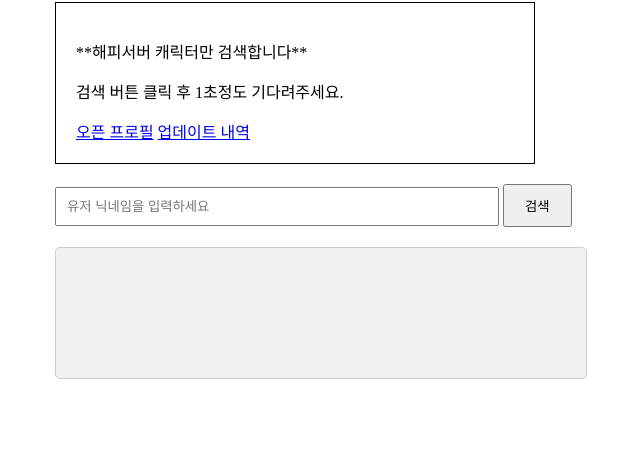
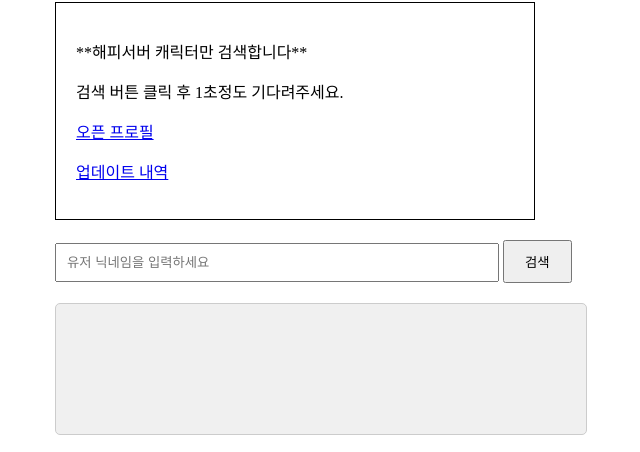
Before and after one commit to keeba0421/ca.api, a website: page index.html in a window 1280 px wide. Shown: the part 115-567 px from the top of the page, without its empty margins (285-925 px from the left). Drawn offline with Linux system fonts and the light colour scheme.

Commit message:
Update index.html

```diff
--- a/index.html
+++ b/index.html
@@ -30,7 +30,7 @@
             <p>**해피서버 캐릭터만 검색합니다**</p>
             <p>검색 버튼 클릭 후 1초정도 기다려주세요.</p>
             <a href="https://open.kakao.com/me/026" target="_blank">오픈 프로필</a>
-            <a href="https://bnbgg.netlify.app/history/" target="_blank">업데이트 내역</a>
+            <p><a href="https://bnbgg.netlify.app/history/" target="_blank">업데이트 내역</a></p>
         </div>
         <input type="text" id="nickname" placeholder="유저 닉네임을 입력하세요" />
         <button id="searchButton">검색</button>
```
